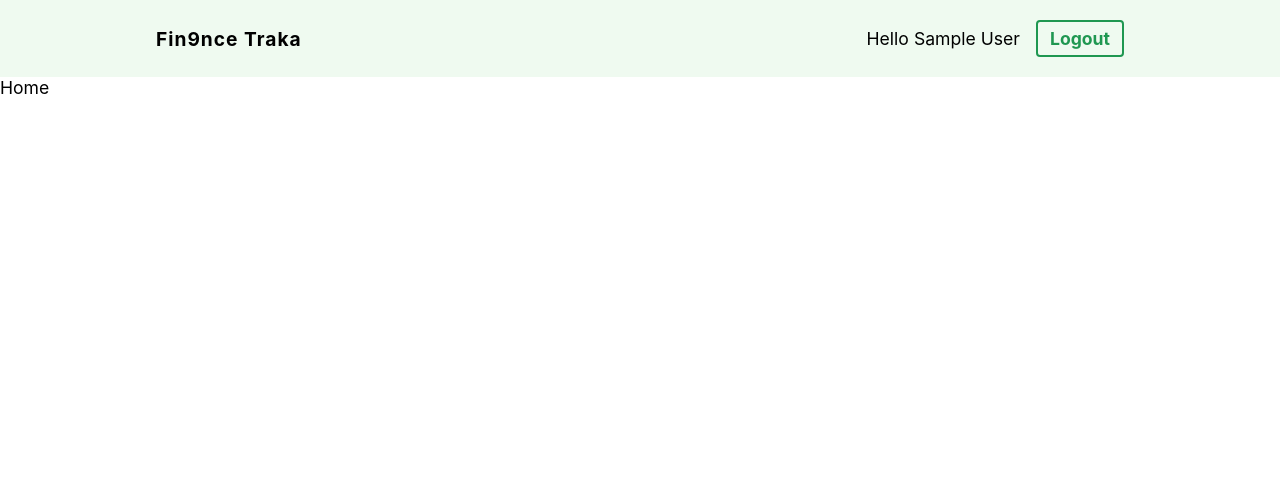
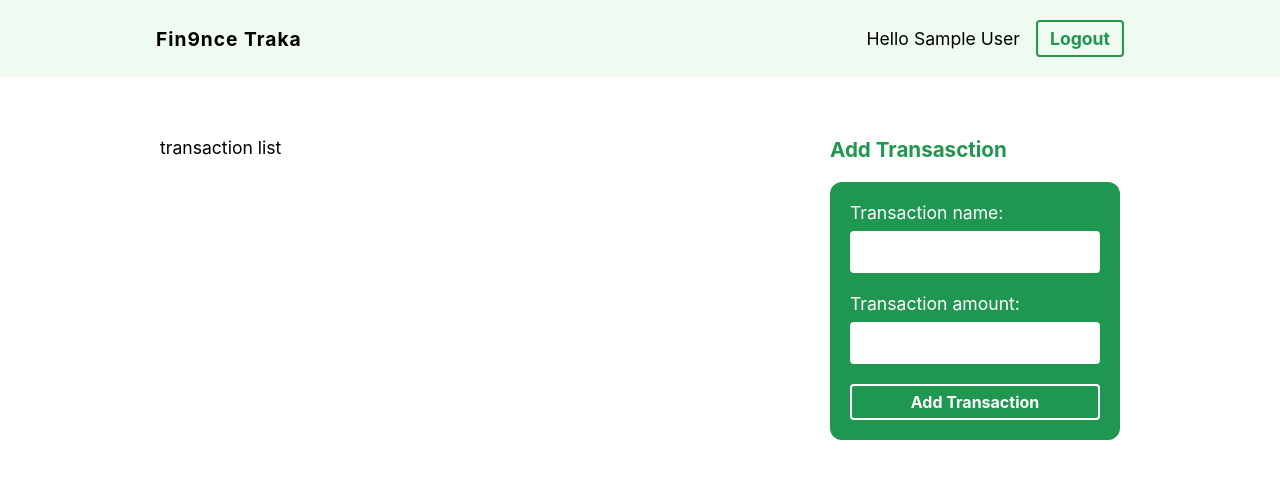
Before and after one commit to dLuxKid/financeTracker, a React (Vite) app: page / in a window 1280 px wide. Shown: the top 478 px of the page. Built offline with nearby package versions, Linux system fonts and the light colour scheme; no server answers; sample sign-in values are in the browser's storage.

Commit message:
Making use of firestore

```diff
--- /dev/null
+++ b/src/components/TransactionForm.jsx
@@ -0,0 +1,60 @@
+import React, { useState, useReducer } from "react";
+
+const initialState = {
+  name: "",
+  amount: "",
+};
+
+const reducer = (state, action) => {
+  return { ...state, [action.name]: action.value };
+};
+
+const TransactionForm = () => {
+  const [state, dispatch] = useReducer(reducer, initialState);
+
+  const handleChange = (e) => {
+    const action = {
+      name: e.target.name,
+      value: e.target.value,
+    };
+    dispatch(action);
+  };
+
+  const handleSubmit = (e) => {
+    e.preventDefault();
+    console.log(state);
+  };
+
+  return (
+    <>
+      <h3>Add Transasction</h3>
+      <form onSubmit={handleSubmit}>
+        <label>
+          <span>Transaction name:</span>
+          <input
+            type="text"
+            name="name"
+            required
+            onChange={handleChange}
+            value={state.name}
+          />
+        </label>
+        <label>
+          <span>Transaction amount:</span>
+          <input
+            type="number"
+            name="amount"
+            required
+            onChange={handleChange}
+            value={state.amount}
+          />
+        </label>
+        <button type="submit" onClick={handleSubmit}>
+          Add Transaction
+        </button>
+      </form>
+    </>
+  );
+};
+
+export default TransactionForm;
--- a/src/pages/Home.jsx
+++ b/src/pages/Home.jsx
@@ -1,8 +1,18 @@
+import React from "react";
+// STYLES
 import styles from "./home.module.css";
-import React from "react";
+// COMPONENTS
+import TransactionForm from "../components/TransactionForm";
 
 const Home = () => {
-  return <div>Home</div>;
+  return (
+    <div className={styles.container}>
+      <div className={styles.content}>transaction list</div>
+      <div className={styles.sidebar}>
+        <TransactionForm />
+      </div>
+    </div>
+  );
 };
 
 export default Home;
--- a/src/pages/home.module.css
+++ b/src/pages/home.module.css
@@ -0,0 +1,63 @@
+.container {
+  display: grid;
+  grid-template-columns: 2fr 1fr;
+  max-width: 60rem;
+  margin: 3.75rem auto;
+}
+
+.content {
+  padding-right: 1.875rem;
+}
+
+.sidebar {
+  padding-left: 1.875rem;
+}
+
+.sidebar form {
+  padding: 1.25rem;
+  background: #1f9751;
+  border-radius: 0.75rem;
+}
+
+.sidebar input,
+.sidebar select {
+  display: block;
+  width: 100%;
+  padding: 0.75rem;
+  margin-top: 0.5rem;
+  border: 0;
+  border-radius: 0.25rem;
+  color: #555;
+  font-size: 1rem;
+}
+
+.sidebar label {
+  margin: 0 auto 1.25rem;
+  display: block;
+  color: #fff;
+}
+
+.sidebar button {
+  color: #fff;
+  border: 2px solid #fff;
+  padding: 6px 12px;
+  background: transparent;
+  font-size: 1rem;
+  border-radius: 4px;
+  display: block;
+  width: 100%;
+}
+
+.sidebar h3 {
+  color: #1f9751;
+  margin-bottom: 1.25rem;
+}
+
+.sidebar aside {
+  margin-top: 2.5rem;
+  color: #555;
+}
+
+.sidebar aside li {
+  margin: 0.75rem;
+}
```
